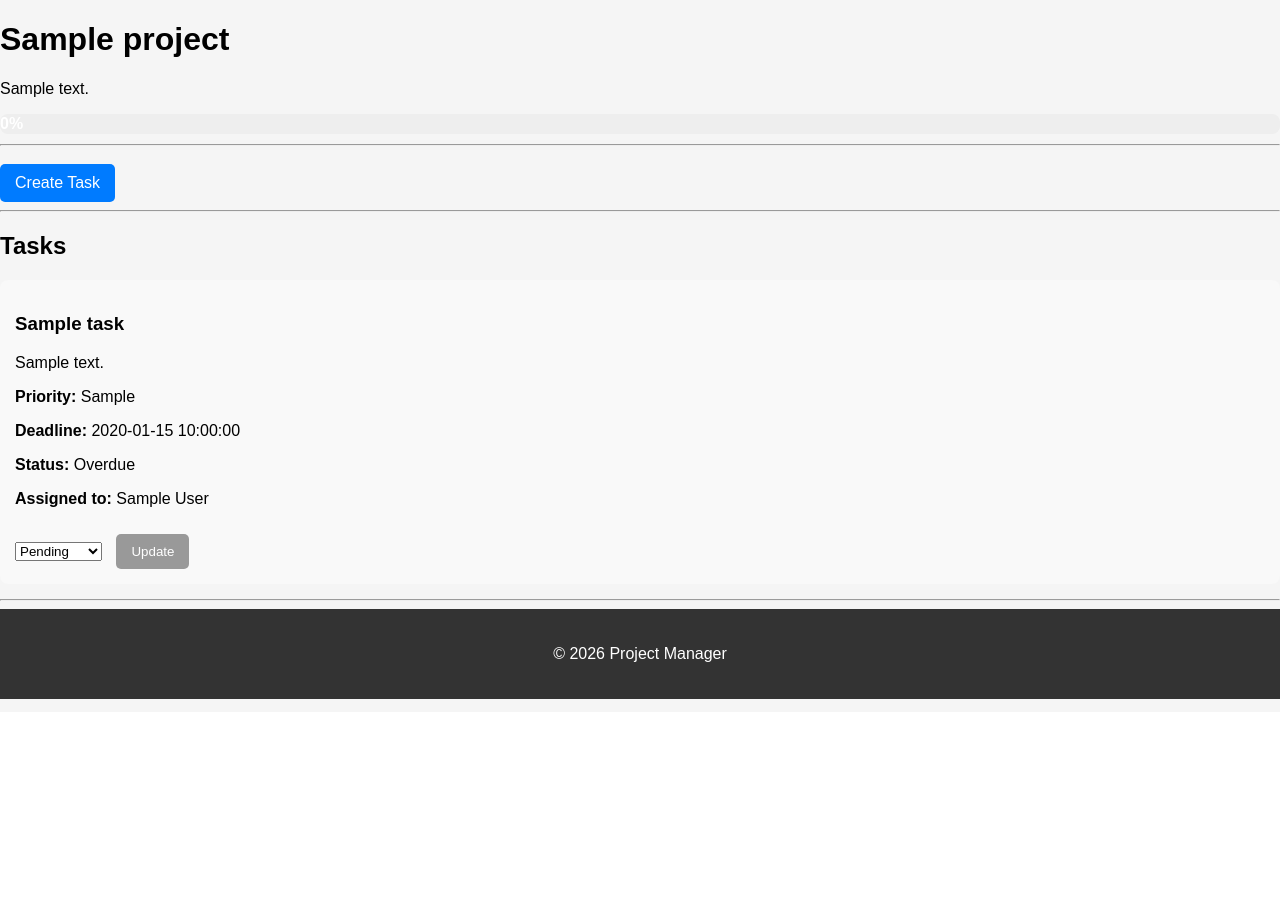
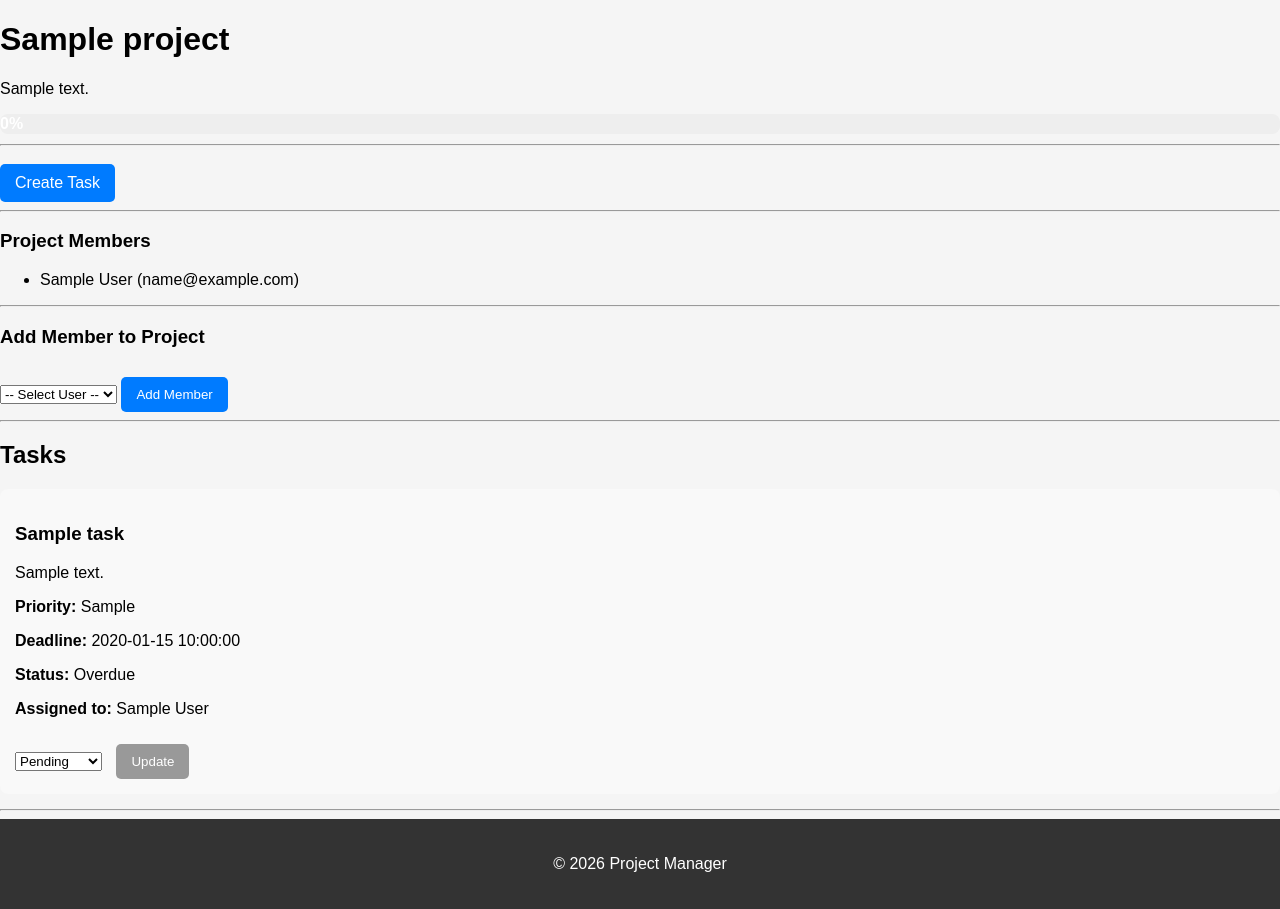
Before and after one commit to harsij01/project-manager, a Flask app: page /projects/1 in a window 1280 px wide. Shown: the part 88-997 px from the top of the page. Before the commit the page ends 787 px from the top, so only its background shows below. Run offline with Flask 3, Linux system fonts and the light colour scheme; a user stored in the database is signed in; tables that the repository leaves empty hold one stand-in row (values such as "Sample post").

Commit message:
shows project members

```diff
--- a/templates/project_details.html
+++ b/templates/project_details.html
@@ -21,6 +21,36 @@
 
 <hr>
 
+<h3>Project Members</h3>
+
+<ul>
+  {% for member in project.members %}
+    <li>{{ member.name }} ({{ member.email }})</li>
+  {% endfor %}
+</ul>
+
+{% if current_user.role == "admin" %}
+<hr>
+<h3>Add Member to Project</h3>
+
+<form method="POST" action="{{ url_for('add_member', id=project.id) }}">
+  <select name="user_id" required>
+    <option value="">-- Select User --</option>
+
+    {% for user in users %}
+      {% if user not in project.members %}
+        <option value="{{ user.id }}">{{ user.name }} ({{ user.email }})</option>
+      {% endif %}
+    {% endfor %}
+
+  </select>
+
+  <button type="submit" class="btn btn-primary">Add Member</button>
+</form>
+{% endif %}
+
+<hr>
+
 <h2>Tasks</h2>
 
 {% if project.tasks %}
@@ -31,7 +61,12 @@
 
       <p><strong>Priority:</strong> {{ task.priority }}</p>
       <p><strong>Deadline:</strong> {{ task.deadline or "No deadline" }}</p>
-      <p><strong>Status:</strong> {{ task.display_status }}</p>
+      <p>
+        <strong>Status:</strong>
+        <span class="status-{{ task.display_status|lower }}">
+        {{ task.display_status }}
+        </span>
+      </p>
 
       <p><strong>Assigned to:</strong>
         {% for user in task.assignees %}
```
